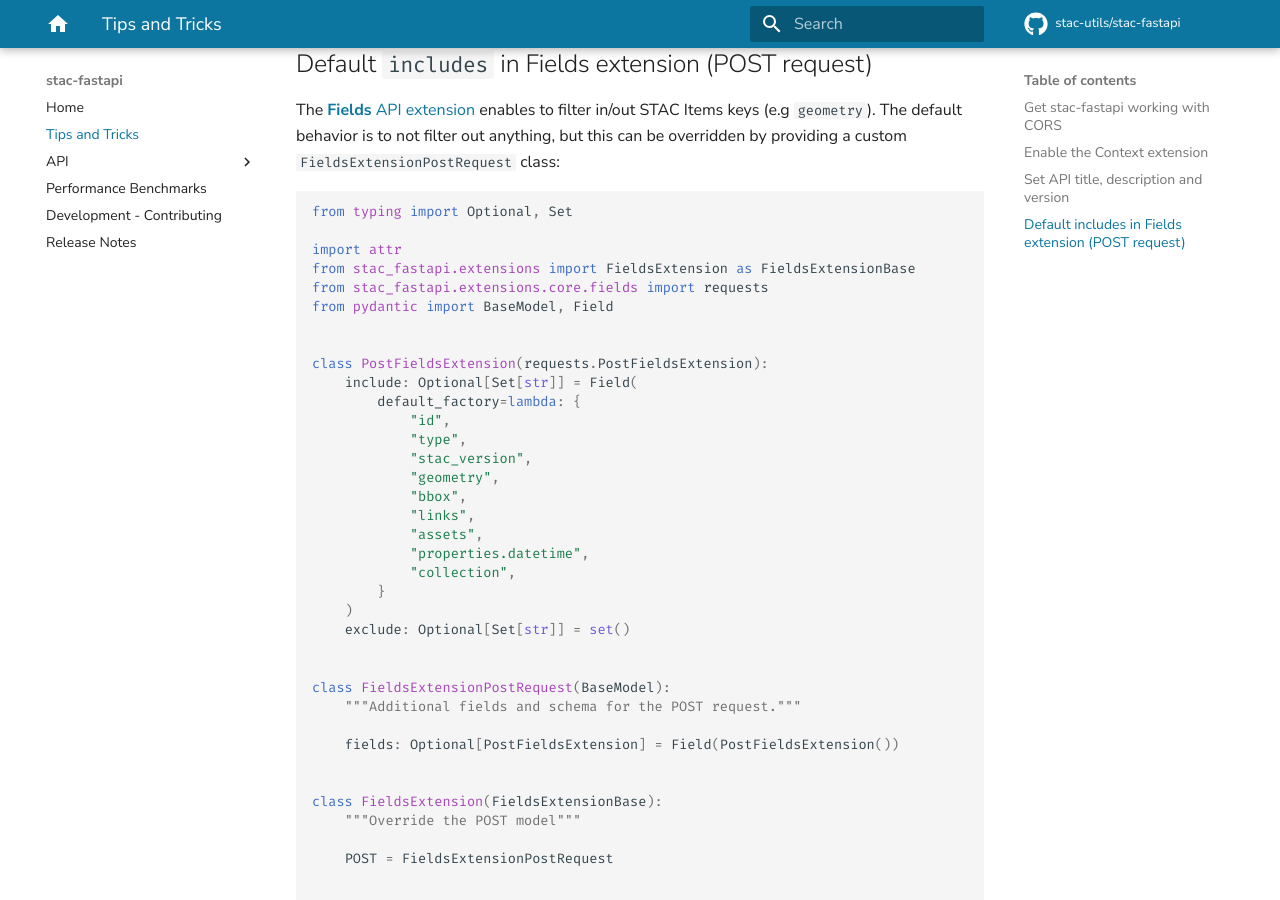
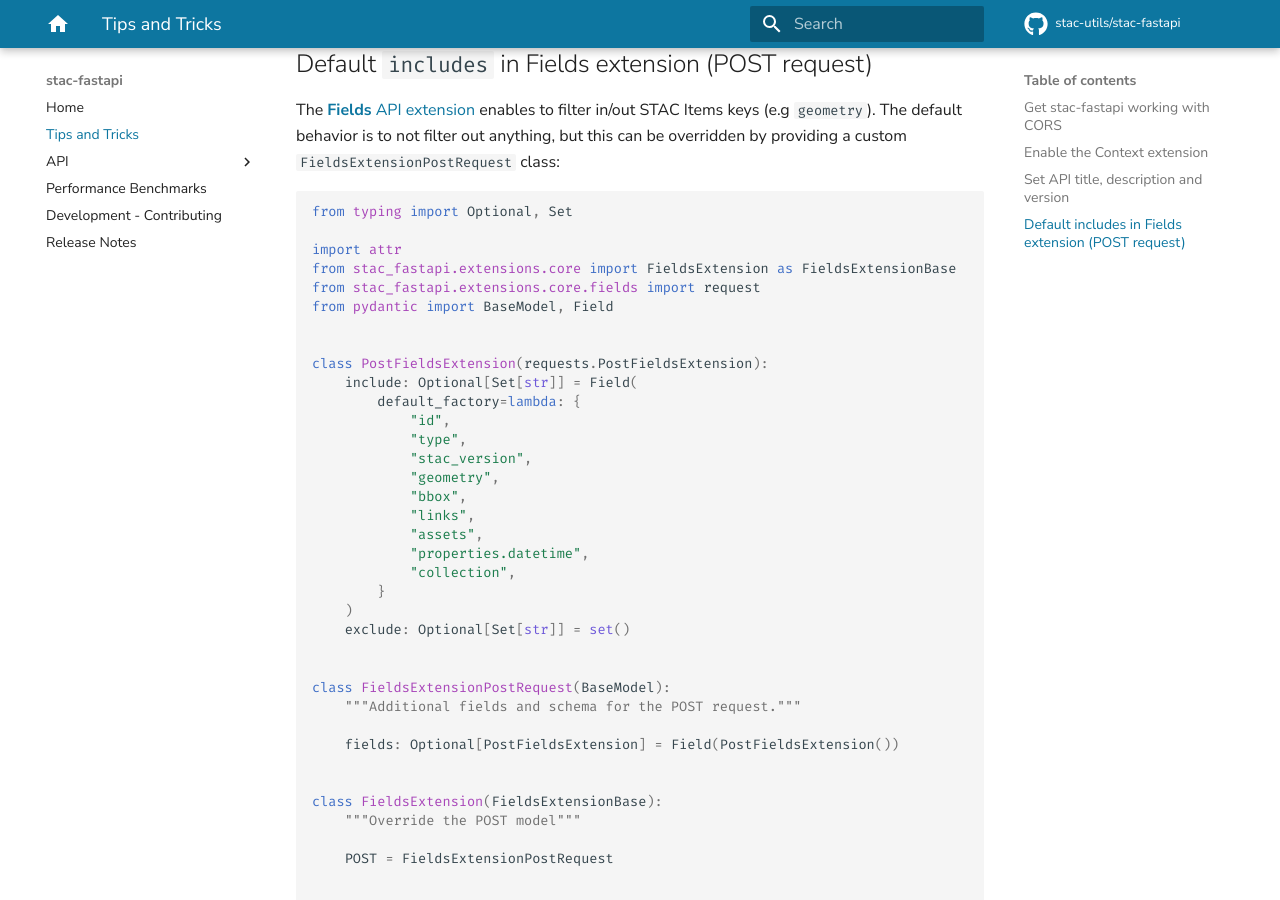
Before and after one commit to stac-utils/stac-fastapi, an MkDocs documentation site: the page built from docs/src/tips-and-tricks.md, in a window 1280 px wide and 900 px high, scrolled down 1372 px. Built offline with MkDocs 1.6.1 and Material for MkDocs 9.7.7, drawn with Linux system fonts in a browser that asks for light colours; comment, search, counter and statistics services are not loaded.

Commit message:
fix import errors

```diff
--- a/docs/src/tips-and-tricks.md
+++ b/docs/src/tips-and-tricks.md
@@ -55,8 +55,8 @@ The [**Fields** API extension](https://github.com/stac-api-extensions/fields) en
 from typing import Optional, Set
 
 import attr
-from stac_fastapi.extensions import FieldsExtension as FieldsExtensionBase
-from stac_fastapi.extensions.core.fields import requests
+from stac_fastapi.extensions.core import FieldsExtension as FieldsExtensionBase
+from stac_fastapi.extensions.core.fields import request
 from pydantic import BaseModel, Field
 
 
```
